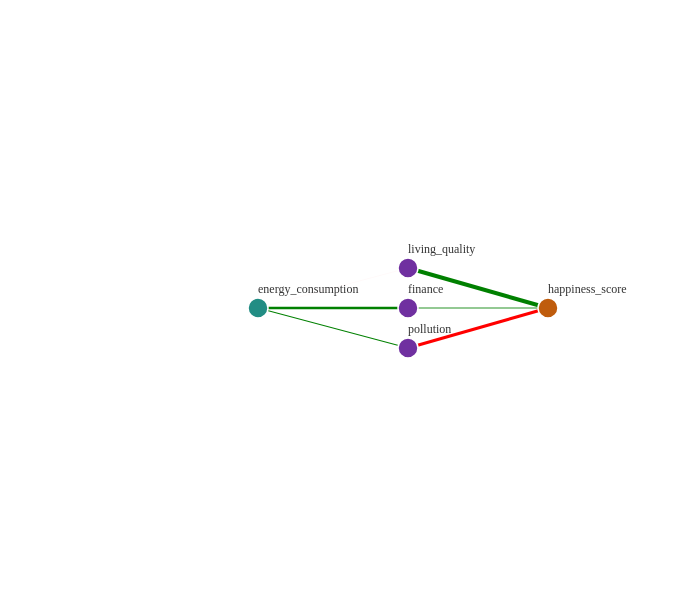
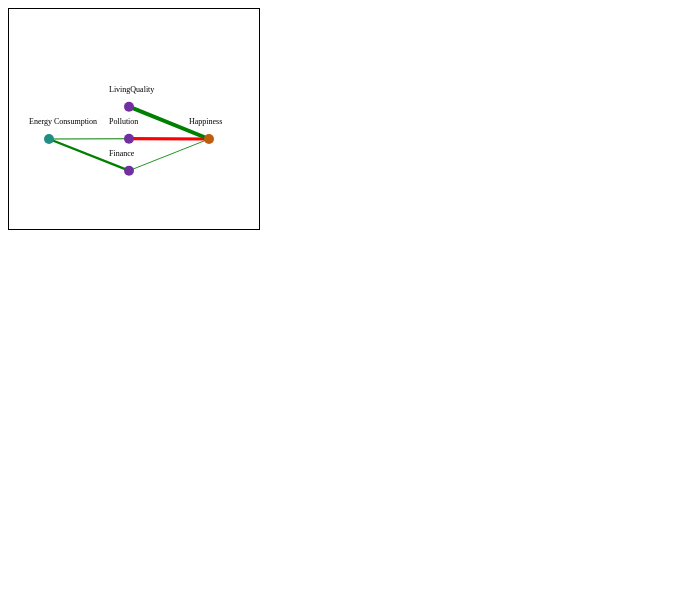
Before and after one commit to timlaw0919/COMP4462-Project, a plain HTML site: page visualization.html in a window 1280 px wide. Shown: the whole page, without its empty margins (0-681 px from the left). Drawn offline with nearby package versions, Linux system fonts and the light colour scheme.

Commit message:
modification on task 6 and rename task6.html -> visualization.html

```diff
--- a/task6.html
+++ b/visualization.html
@@ -3,87 +3,65 @@
 <head>
     <meta charset="UTF-8">
     <meta name="viewport" content="width=device-width, initial-scale=1.0">
-    <title>Interactive Node-Link Diagram</title>
+    <title>Visualization</title>
     <style>
-        .node {
-            cursor: pointer;
-            stroke: #fff;
-            stroke-width: 1.5px;
-        }
-        .link {
-            fill: none;
-            stroke-width: 2px;
-        }
-        .label {
-            font-size: 12px;
-            fill: #333;
-        }
-        .tooltip {
-            position: absolute;
-            text-align: center;
-            width: auto;
-            height: auto;
-            padding: 5px;
-            font: 12px sans-serif;
-            background: lightsteelblue;
-            border: 0px;
-            border-radius: 8px;
-            pointer-events: none;
+        svg {
+            border: 1px solid black;
         }
     </style>
     <script src="https://d3js.org/d3.v7.min.js"></script>
 </head>
 <body>
-    <svg width="800" height="600"></svg>
+    <svg width="250" height="220"></svg>
     <script>
         const initialData = {
             nodes: [
-                { id: 'energy_consumption', group: 'overview', fx: 250, fy: 300},
-                { id: 'happiness_score', group: 'overview', fx: 540, fy: 300 },
-                { id: 'pollution', group: 'overview', fx: 400 },
-                { id: 'finance', group: 'overview', fx:400 },
-                { id: 'living_quality', group: 'overview', fx: 400 }
+                { id: 'Energy Consumption', group: 'overview', fx: 40, fy: 130},
+                { id: 'Happiness', group: 'overview', fx: 200, fy: 130 },
+                { id: 'Pollution', group: 'overview', fx: 120 },
+                { id: 'Finance', group: 'overview', fx:120 },
+                { id: 'LivingQuality', group: 'overview', fx: 120 }
             ],
             links: [
-                { source: 'energy_consumption', target: 'pollution', value: 0.201 },
-                { source: 'energy_consumption', target: 'finance', value: 0.457 },
-                { source: 'energy_consumption', target: 'living_quality', value: -0.006 },
-                { source: 'happiness_score', target: 'pollution', value: -0.635 },
-                { source: 'happiness_score', target: 'finance', value: 0.170 },
-                { source: 'happiness_score', target: 'living_quality', value: 0.797 }
+                { source: 'Energy Consumption', target: 'Pollution', value: 0.201 },
+                { source: 'Energy Consumption', target: 'Finance', value: 0.457 },
+                { source: 'Energy Consumption', target: 'LivingQuality', value: -0.006 },
+                { source: 'Happiness', target: 'Pollution', value: -0.635 },
+                { source: 'Happiness', target: 'Finance', value: 0.170 },
+                { source: 'Happiness', target: 'LivingQuality', value: 0.797 }
             ]
         };
 
         const subData = {
-            pollution: [
-                { id: 'air_pollutants', group: 'subfactor', fx: 400 }
+            Pollution: [
+                { id: 'Air Pollutants', group: 'subfactor', fx: 120 }
             ],
-            finance: [
-                { id: 'gdp', group: 'subfactor', fx: 400 },
-                { id: 'unemployed_rate', group: 'subfactor' , fx: 400},
-                { id: 'cpi', group: 'subfactor', fx: 400 }
+            Finance: [
+                { id: 'GDP', group: 'subfactor', fx: 120 },
+                { id: 'Unemployed Rate', group: 'subfactor' , fx: 120},
+                { id: 'CPI', group: 'subfactor', fx: 120 }
             ],
-            living_quality: [
-                { id: 'human_development_index', group: 'subfactor', fx: 400}
+            LivingQuality: [
+                { id: 'HDI', group: 'subfactor', fx: 120}
             ]
         };
 
         const subLinks = {
-            pollution: [
-                { source: 'energy_consumption', target: 'air_pollutants', value: 0.201 },
-                { source: 'happiness_score', target: 'air_pollutants', value: -0.635 }
+            Pollution: [
+                { source: 'Energy Consumption', target: 'Air Pollutants', value: 0.201 },
+                { source: 'Happiness', target: 'Air Pollutants', value: -0.635 }
             ],
-            finance: [
-                { source: 'energy_consumption', target: 'gdp', value: 0.979 },
-                { source: 'energy_consumption', target: 'unemployed_rate', value: -0.088 },
-                { source: 'energy_consumption', target: 'cpi', value: -0.070 },
-                { source: 'happiness_score', target: 'gdp', value: 0.751 },
-                { source: 'happiness_score', target: 'unemployed_rate', value: -0.043 },
-                { source: 'happiness_score', target: 'cpi', value: -0.436 }
+            Finance: [
+                { source: 'Energy Consumption', target: 'GDP', value: 0.979 },
+                { source: 'Energy Consumption', target: 'Unemployed Rate', value: -0.088 },
+                { source: 'Energy Consumption', target: 'CPI', value: -0.070 },
+                { source: 'Happiness', target: 'GDP', value: 0.751 },
+                { source: 'Happiness', target: 'Unemployed Rate', value: -0.043 },
+                { source: 'Happiness', target: 'CPI', value: -0.436 }
             ],
-            living_quality: [
-                { source: 'energy_consumption', target: 'human_development_index', value: -0.006 },
-                { source: 'happiness_score', target: 'human_development_index', value: 0.797 }
+            LivingQuality: [
+                { source: 'Energy Consumption', target: 'HDI', value: -0.006 },
+                { source: 'Happiness', target: 'HDI', value: 0.797 }
             ]
         };
 
@@ -93,20 +71,19 @@
 
         const color = d => {
             switch (d.id) {
-                case 'energy_consumption': return '#228d84';
-                case 'happiness_score': return '#bf5c0d';
-                case 'pollution':
-                case 'finance':
-                case 'living_quality': return '#7030a0';
+                case 'Energy Consumption': return '#228d84';
+                case 'Happiness': return '#bf5c0d';
+                case 'Pollution':
+                case 'Finance':
+                case 'LivingQuality': return '#7030a0';
                 default: return '#dac8e8';
             }
         };
 
         const simulation = d3.forceSimulation()
-            .force("link", d3.forceLink().id(d => d.id).distance(150)) // Increase distance
-            // .force("charge", d3.forceManyBody().strength(-300)) // Reduce charge strength
-            .force("center", d3.forceCenter(width / 2, height / 2))
-            .force("collision", d3.forceCollide().radius(20)); // Add collision force
+            .force("link", d3.forceLink().id(d => d.id).distance(80)) // Increase distance
+            // .force("center", d3.forceCenter(width / 2, height / 2))
+            .force("collision", d3.forceCollide().radius(16)); // Add collision force
 
         let data = JSON.parse(JSON.stringify(initialData));
 
@@ -125,9 +102,18 @@
                 .attr("class", "link")
                 .style("stroke-width", d => Math.abs(d.value) * 5)
                 .style("stroke", d => d.value > 0 ? "green" : "red")
+
+            const linkOverlay = svg.append("g")
+                .attr("class", "link-overlays")
+                .selectAll("line")
+                .data(data.links)
+                .enter().append("line")
+                .attr("class", "link-overlay")
+                .style("stroke-width", 10)
+                .style("stroke", "transparent")
                 .on("mouseover", function(event, d) {
                     tooltip.transition().duration(200).style("opacity", .9);
-                    tooltip.html(`Source: ${d.source.id}<br>Target: ${d.target.id}<br>Pearson: ${d.value}`)
+                    tooltip.html(`${d.source.id} - ${d.target.id}<br>Correlation (Pearson): ${d.value}`)
                         .style("left", (event.pageX + 5) + "px")
                         .style("top", (event.pageY - 28) + "px");
                 })
@@ -135,18 +121,19 @@
                     tooltip.transition().duration(500).style("opacity", 0);
                 });
 
+
             const node = svg.append("g")
                 .attr("class", "nodes")
                 .selectAll("circle")
                 .data(data.nodes)
                 .enter().append("circle")
                 .attr("class", "node")
-                .attr("r", 10)
+                .attr("r", 5)
                 .attr("fill", color)
                 .on("click", clicked)
                 .call(d3.drag()
                     .on("start", dragstarted)
-                    .on("drag", dragged)
+                    // .on("drag", dragged)
                     .on("end", dragended));
 
             node.append("title")
@@ -159,6 +146,8 @@
                 .enter().append("text")
                 .attr("class", "label")
                 .attr("dy", -15)
+                .attr("dx", -20)
+                .attr("font-size", "8px")
                 .text(d => d.id);
 
             simulation
@@ -170,6 +159,12 @@
 
             function ticked() {
                 link
+                    .attr("x1", d => d.source.x)
+                    .attr("y1", d => d.source.y)
+                    .attr("x2", d => d.target.x)
+                    .attr("y2", d => d.target.y);
+
+                linkOverlay
                     .attr("x1", d => d.source.x)
                     .attr("y1", d => d.source.y)
                     .attr("x2", d => d.target.x)
```
Also changed, not shown: website_testing.html (added, +12 -0 lines).
